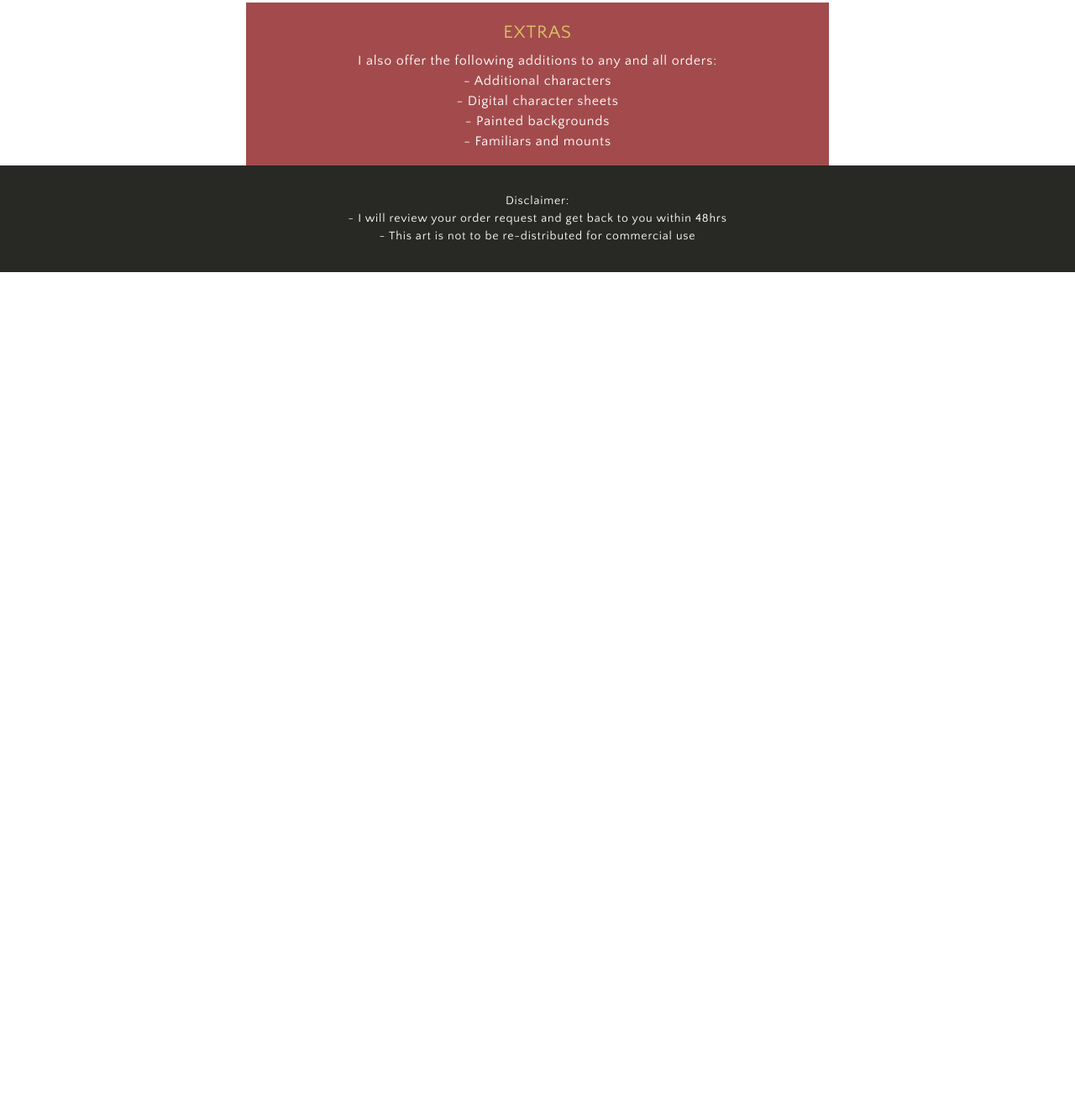
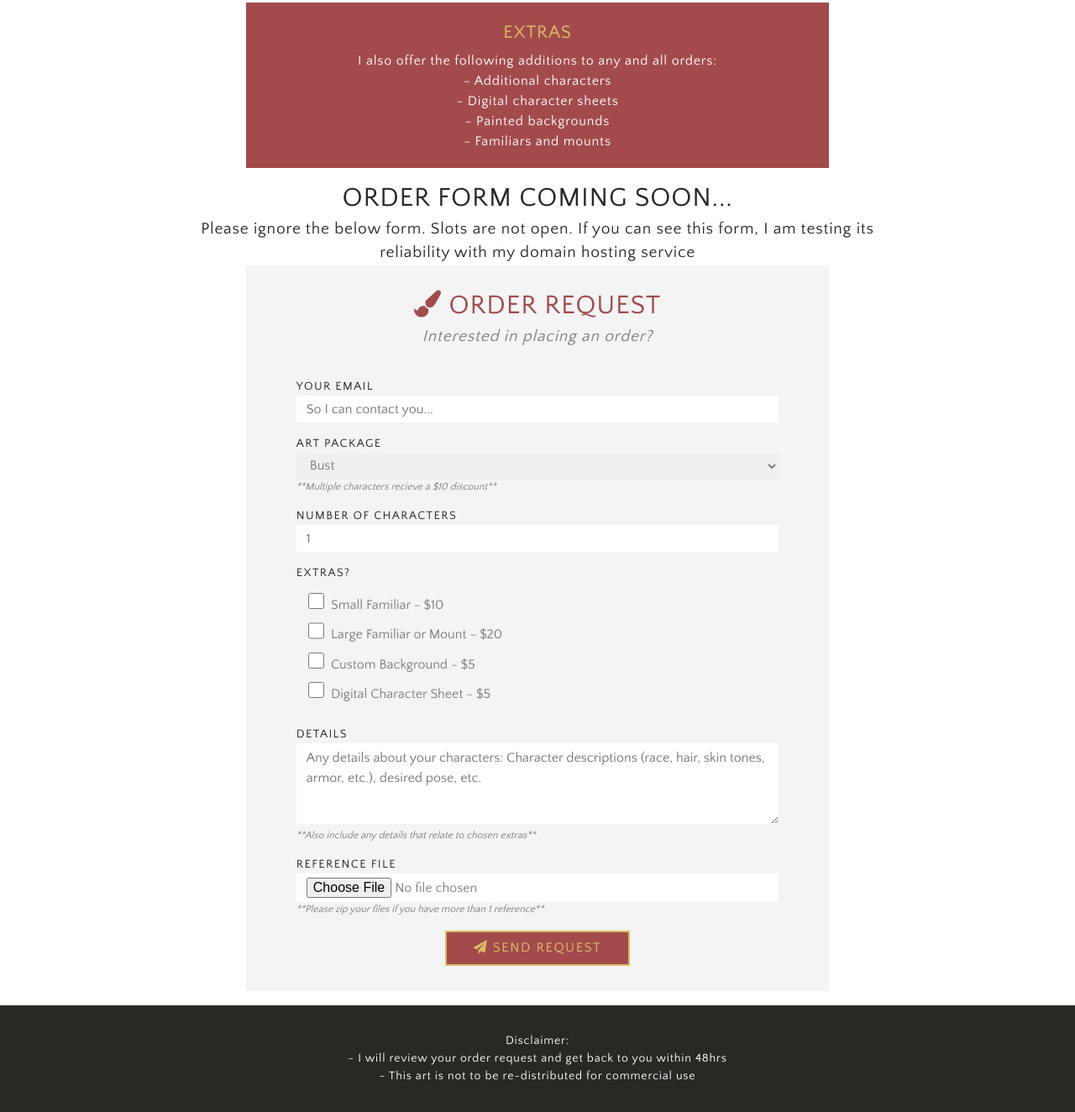
Before and after one commit to itsleaheye/CasualPancakes, a plain HTML site: page order.html in a window 1280 px wide. Shown: the part 1322-2646 px from the top of the page at 84% size. Before the commit the page ends 1646 px from the top, so only its background shows below. Drawn offline with Linux system fonts and the light colour scheme.

Commit message:
Form Fields updated

```diff
--- a/order.html
+++ b/order.html
@@ -91,10 +91,10 @@
 				</div>
 			</div>
 
-			<!-- <h2 style="display: block;">Order Form Coming Soon...</h2> -->
-			<!-- <p style="color:#282824"> Please ignore the below form. Slots are not open. If you can see this form, I am testing its reliability with my domain hosting service</p> -->
+			<h2 style="display: block;">Order Form Coming Soon...</h2>
+			<p style="color:#282824"> Please ignore the below form. Slots are not open. If you can see this form, I am testing its reliability with my domain hosting service</p>
 
-			<div class="row order-bar order-form" style="background-color: #f4f4f4; padding:2em; margin-bottom:4em; display:none">
+			<div class="row order-bar order-form" style="background-color: #f4f4f4; padding:2em; margin-bottom:4em;">
 				<h2 style="color:#a34b4c"><i class="fa fa-paint-brush"></i> Order Request</h2>
 				<p class="subheader" style="color: #7e7e7e;">
 					Interested in placing an order?
@@ -115,7 +115,7 @@
 					</span>
 					<span class="form-field">
 						<label for="characterTotal">Number of Characters</label>
-						<input type="number" min="1" name="characterTotal" placeholder="1" required="true">
+						<input type="number" min="1" max="6" name="characterTotal" placeholder="1" required="true">
 					</span>
 					<span class="form-field">
 						<label for="extras">Extras?</label>
@@ -128,14 +128,15 @@
 					</span>
 					<span class="form-field">
 						<label for="characterDetails">Details</label>
-						<textarea name="characterDetails" required="true">Any details about your characters: Character descriptions (race, hair, skin tones, armor, etc.), desired pose, etc.</textarea>
+						<textarea name="characterDetails" required="true" id="characterDetails" form="submitOrderForm" placeholder="Any details about your characters: Character descriptions (race, hair, skin tones, armor, etc.), desired pose, etc."></textarea>
 						<i class="tooltip">**Also include any details that relate to chosen extras**</i>
 					</span>
 					<span class="form-field">
-						<label for="characterFiles">Reference Files</label>
-						<input type="file" id="characterFiles" name="characterFiles" multiple size="60%">
+						<label for="characterFiles">Reference File</label>
+						<input type="file" id="characterFiles" name="characterFiles" size="60%">
+						<i class="tooltip">**Please zip your files if you have more than 1 reference**</i>
 					</span>
-					<button class="order-btn form-btn btn" type="submit" disabled="false">
+					<button class="order-btn form-btn btn" type="submit">
 						<i class="fa fa-paper-plane"></i> Send Request
 					</button>
 				</form>
```
